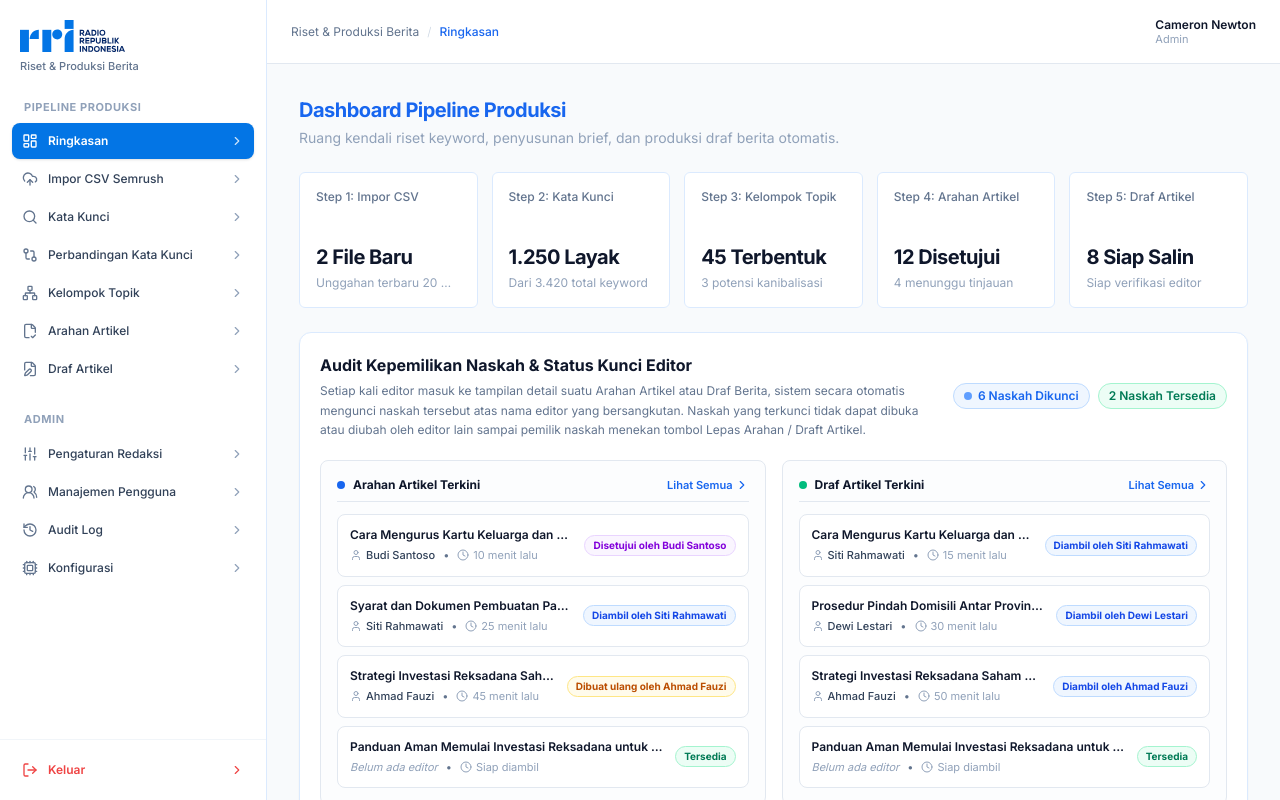
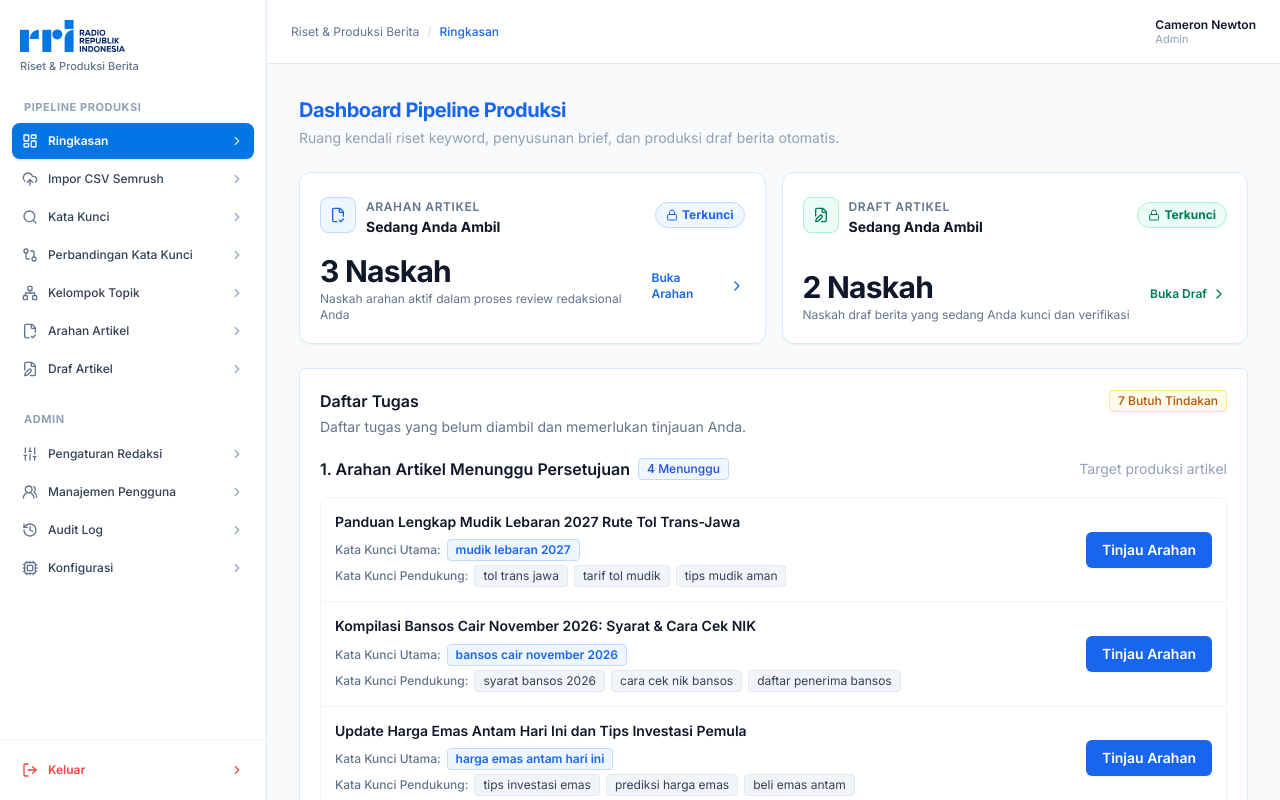
Before and after one commit to armansyahhkm1995/Aintelligence, a React (Vite) app: page / in a window 1280 px wide. Built offline with nearby package versions, Linux system fonts and the light colour scheme.

Commit message:
feat: customize Dashboard for editor role, add taken briefs/drafts summary cards, update task description, and remove top steps

```diff
--- a/src/components/layout/Sidebar.tsx
+++ b/src/components/layout/Sidebar.tsx
@@ -107,7 +107,7 @@ export const Sidebar: React.FC = () => {
             {pipelineNavItems
               .filter((item) => {
                 if (currentUser?.role === 'editor') {
-                  return item.id === 'brief' || item.id === 'draft'
+                  return item.id === 'dashboard' || item.id === 'brief' || item.id === 'draft'
                 }
                 return true
               })
--- a/src/pages/DashboardPage.tsx
+++ b/src/pages/DashboardPage.tsx
@@ -19,46 +19,17 @@ import {
   ShieldAlert,
   User,
   Clock,
+  FileCheck2,
+  FileEdit,
 } from 'lucide-react'
 
 export const DashboardPage: React.FC = () => {
-  const { setCurrentPage } = useApp()
+  const { setCurrentPage, currentUser } = useApp()
 
-  const [aiDecisionTab, setAiDecisionTab] = useState<'keyword' | 'cluster' | 'brief'>('brief')
-  const [overrideFilter, setOverrideFilter] = useState<'keyword' | 'cluster' | 'brief' | 'draft'>('keyword')
-
-  const steps = [
-    {
-      step: 'Step 1: Impor CSV',
-      count: '2 File Baru',
-      sub: 'Unggahan terbaru 20 menit lalu',
-      page: 'impor' as const,
-    },
-    {
-      step: 'Step 2: Kata Kunci',
-      count: '1.250 Layak',
-      sub: 'Dari 3.420 total keyword',
-      page: 'keyword' as const,
-    },
-    {
-      step: 'Step 3: Kelompok Topik',
-      count: '45 Terbentuk',
-      sub: '3 potensi kanibalisasi',
-      page: 'cluster' as const,
-    },
-    {
-      step: 'Step 4: Arahan Artikel',
-      count: '12 Disetujui',
-      sub: '4 menunggu tinjauan',
-      page: 'brief' as const,
-    },
-    {
-      step: 'Step 5: Draf Artikel',
-      count: '8 Siap Salin',
-      sub: 'Siap verifikasi editor',
-      page: 'draft' as const,
-    },
-  ]
+  const [aiDecisionTab, setAiDecisionTab] = useState<'keyword' | 'cluster' | 'brief' | 'draft'>('brief')
+  const [overrideFilter, setOverrideFilter] = useState<'keyword' | 'cluster' | 'brief' | 'draft'>(
+    currentUser?.role === 'editor' ? 'brief' : 'keyword'
+  )
 
   return (
     <div className="space-y-6">
@@ -72,238 +43,85 @@ export const DashboardPage: React.FC = () => {
         </p>
       </div>
 
-      {/* 5 Metrics Cards Row */}
-      <div className="grid grid-cols-2 sm:grid-cols-3 lg:grid-cols-5 gap-3 sm:gap-3.5">
-        {steps.map((item, i) => (
+      {/* Kartu Ringkasan Naskah yang Diambil oleh Editor */}
+      <div className="grid grid-cols-1 md:grid-cols-2 gap-4">
+        {/* Card 1: Arahan Artikel Diambil */}
         <div
-            key={i}
-            onClick={() => setCurrentPage(item.page)}
-            className="bg-white border border-[#DBEAFE] rounded-md p-3.5 sm:p-4 flex flex-col justify-between hover:border-blue-400 hover:shadow-xs transition-all cursor-pointer group min-h-[120px] sm:h-[136px]"
+          onClick={() => setCurrentPage('brief')}
+          className="bg-white border border-[#DBEAFE] rounded-xl p-5 shadow-xs hover:border-blue-400 hover:shadow-sm transition-all cursor-pointer group flex flex-col justify-between min-h-[120px]"
         >
-            <div className="text-[11px] sm:text-xs font-medium text-slate-500">{item.step}</div>
+          <div className="flex items-center justify-between">
+            <div className="flex items-center gap-2.5">
+              <div className="w-9 h-9 rounded-lg bg-blue-50 text-[#1866EF] border border-blue-200 flex items-center justify-center">
+                <FileCheck2 className="w-4 h-4" />
+              </div>
               <div>
-              <div className="text-lg sm:text-xl font-bold text-slate-900 tracking-tight">{item.count}</div>
-              {item.sub ? (
-                <div className="text-[11px] sm:text-xs text-slate-400 mt-1 truncate">{item.sub}</div>
-              ) : (
-                <div className="h-4" />
-              )}
+                <span className="text-xs font-semibold text-slate-500 uppercase tracking-wider">
+                  Arahan Artikel
+                </span>
+                <h3 className="text-sm font-bold text-slate-900 group-hover:text-[#1866EF] transition-colors">
+                  Sedang Anda Ambil
+                </h3>
               </div>
             </div>
-        ))}
+            <span className="px-2.5 py-1 rounded-full text-xs font-bold bg-blue-50 text-[#1866EF] border border-blue-200 flex items-center gap-1">
+              <Lock className="w-3 h-3" />
+              Terkunci
+            </span>
           </div>
 
-      {/* Audit Kepemilikan & Status Penguncian Editor (War Ticket Rule) */}
-      <div className="bg-white border border-[#DBEAFE] rounded-xl p-5 shadow-xs space-y-4">
-        {/* Header */}
-        <div className="flex flex-col sm:flex-row sm:items-center justify-between gap-2">
+          <div className="mt-4 flex items-baseline justify-between">
             <div>
-            <h2 className="text-base font-bold text-slate-900">
-              Audit Kepemilikan Naskah & Status Kunci Editor
-            </h2>
-            <p className="text-xs text-slate-500 max-w-4xl leading-relaxed mt-1">
-              Setiap kali editor masuk ke tampilan detail suatu Arahan Artikel atau Draf Berita, sistem secara otomatis mengunci naskah tersebut atas nama editor yang bersangkutan. Naskah yang terkunci tidak dapat dibuka atau diubah oleh editor lain sampai pemilik naskah menekan tombol Lepas Arahan / Draft Artikel.
+              <div className="text-2xl sm:text-3xl font-extrabold text-slate-900 tracking-tight">
+                3 Naskah
+              </div>
+              <p className="text-xs text-slate-500 mt-0.5">
+                Naskah arahan aktif dalam proses review redaksional Anda
               </p>
             </div>
-          <div className="flex items-center gap-2 shrink-0">
-            <span className="bg-blue-50 text-[#1866EF] text-xs font-semibold px-2.5 py-1 rounded-full border border-blue-200 flex items-center gap-1.5">
-              <span className="w-2 h-2 rounded-full bg-blue-500 animate-pulse"></span>
-              6 Naskah Dikunci
-            </span>
-            <span className="bg-emerald-50 text-emerald-700 text-xs font-semibold px-2.5 py-1 rounded-full border border-emerald-200">
-              2 Naskah Tersedia
+            <span className="text-xs font-semibold text-[#1866EF] flex items-center gap-1 group-hover:translate-x-0.5 transition-transform">
+              Buka Arahan <ChevronRight className="w-4 h-4" />
             </span>
           </div>
         </div>
 
-        {/* Dual Grid: Arahan Artikel vs Draf Artikel */}
-        <div className="grid grid-cols-1 lg:grid-cols-2 gap-4 pt-1">
-          {/* Kolom 1: Arahan Artikel (Brief) */}
-          <div className="border border-slate-200 rounded-lg p-4 space-y-3 bg-slate-50/40">
-            <div className="flex items-center justify-between pb-2 border-b border-slate-200">
-              <div className="flex items-center gap-2">
-                <span className="w-2 h-2 rounded-full bg-[#1866EF]"></span>
-                <span className="text-xs font-bold text-slate-900">Arahan Artikel Terkini</span>
+        {/* Card 2: Draft Artikel Diambil */}
+        <div
+          onClick={() => setCurrentPage('draft')}
+          className="bg-white border border-[#DBEAFE] rounded-xl p-5 shadow-xs hover:border-emerald-400 hover:shadow-sm transition-all cursor-pointer group flex flex-col justify-between min-h-[120px]"
+        >
+          <div className="flex items-center justify-between">
+            <div className="flex items-center gap-2.5">
+              <div className="w-9 h-9 rounded-lg bg-emerald-50 text-emerald-700 border border-emerald-200 flex items-center justify-center">
+                <FileEdit className="w-4 h-4" />
               </div>
-              <button
-                type="button"
-                onClick={() => setCurrentPage('brief')}
-                className="text-[11px] font-semibold text-[#1866EF] hover:underline cursor-pointer flex items-center gap-0.5"
-              >
-                <span>Lihat Semua</span>
-                <ChevronRight className="w-3.5 h-3.5" />
-              </button>
+              <div>
+                <span className="text-xs font-semibold text-slate-500 uppercase tracking-wider">
+                  Draft Artikel
+                </span>
+                <h3 className="text-sm font-bold text-slate-900 group-hover:text-emerald-700 transition-colors">
+                  Sedang Anda Ambil
+                </h3>
+              </div>
+            </div>
+            <span className="px-2.5 py-1 rounded-full text-xs font-bold bg-emerald-50 text-emerald-700 border border-emerald-200 flex items-center gap-1">
+              <Lock className="w-3 h-3" />
+              Terkunci
+            </span>
           </div>
 
-            <div className="space-y-2">
-              {[
-                {
-                  id: 'BRF-001',
-                  title: 'Cara Mengurus Kartu Keluarga dan Persyaratannya',
-                  editor: 'Budi Santoso',
-                  status: 'Disetujui oleh Budi Santoso',
-                  statusType: 'approved',
-                  time: '10 menit lalu',
-                },
-                {
-                  id: 'BRF-003',
-                  title: 'Syarat dan Dokumen Pembuatan Paspor Elektronik 2026',
-                  editor: 'Siti Rahmawati',
-                  status: 'Diambil oleh Siti Rahmawati',
-                  statusType: 'claimed',
-                  time: '25 menit lalu',
-                },
-                {
-                  id: 'BRF-005',
-                  title: 'Strategi Investasi Reksadana Saham bagi Pemula',
-                  editor: 'Ahmad Fauzi',
-                  status: 'Dibuat ulang oleh Ahmad Fauzi',
-                  statusType: 'regen',
-                  time: '45 menit lalu',
-                },
-                {
-                  id: 'BRF-004',
-                  title: 'Panduan Aman Memulai Investasi Reksadana untuk Gen-Z',
-                  editor: '-',
-                  status: 'Tersedia',
-                  statusType: 'available',
-                  time: 'Siap diambil',
-                },
-              ].map((item, idx) => (
-                <div
-                  key={idx}
-                  onClick={() => setCurrentPage('brief')}
-                  className="p-3 bg-white border border-slate-200 rounded-lg flex items-center justify-between gap-3 hover:border-blue-300 hover:shadow-2xs transition-all cursor-pointer"
-                >
-                  <div className="min-w-0 flex-1">
-                    <p className="text-xs font-semibold text-slate-900 truncate">
-                      {item.title}
+          <div className="mt-4 flex items-baseline justify-between">
+            <div>
+              <div className="text-2xl sm:text-3xl font-extrabold text-slate-900 tracking-tight">
+                2 Naskah
+              </div>
+              <p className="text-xs text-slate-500 mt-0.5">
+                Naskah draf berita yang sedang Anda kunci dan verifikasi
               </p>
-                    <div className="flex items-center gap-2 text-[11px] text-slate-500 mt-1">
-                      {item.editor !== '-' ? (
-                        <span className="flex items-center gap-1 font-medium text-slate-700">
-                          <User className="w-3 h-3 text-slate-400" />
-                          {item.editor}
+            </div>
+            <span className="text-xs font-semibold text-emerald-700 flex items-center gap-1 group-hover:translate-x-0.5 transition-transform">
+              Buka Draf <ChevronRight className="w-4 h-4" />
             </span>
-                      ) : (
-                        <span className="text-slate-400 italic">Belum ada editor</span>
-                      )}
-                      <span>•</span>
-                      <span className="flex items-center gap-1 text-slate-400">
-                        <Clock className="w-3 h-3" />
-                        {item.time}
-                      </span>
-                    </div>
-                  </div>
-
-                  <span
-                    className={`px-2 py-0.5 rounded-full text-[10px] font-bold shrink-0 border ${
-                      item.statusType === 'available'
-                        ? 'bg-emerald-50 text-emerald-700 border-emerald-200'
-                        : item.statusType === 'approved'
-                        ? 'bg-purple-50 text-purple-700 border-purple-200'
-                        : item.statusType === 'regen'
-                        ? 'bg-amber-50 text-amber-700 border-amber-200'
-                        : 'bg-blue-50 text-blue-700 border-blue-200'
-                    }`}
-                  >
-                    {item.status}
-                  </span>
-                </div>
-              ))}
-            </div>
-          </div>
-
-          {/* Kolom 2: Draf Artikel (Draft) */}
-          <div className="border border-slate-200 rounded-lg p-4 space-y-3 bg-slate-50/40">
-            <div className="flex items-center justify-between pb-2 border-b border-slate-200">
-              <div className="flex items-center gap-2">
-                <span className="w-2 h-2 rounded-full bg-emerald-500"></span>
-                <span className="text-xs font-bold text-slate-900">Draf Artikel Terkini</span>
-              </div>
-              <button
-                type="button"
-                onClick={() => setCurrentPage('draft')}
-                className="text-[11px] font-semibold text-[#1866EF] hover:underline cursor-pointer flex items-center gap-0.5"
-              >
-                <span>Lihat Semua</span>
-                <ChevronRight className="w-3.5 h-3.5" />
-              </button>
-            </div>
-
-            <div className="space-y-2">
-              {[
-                {
-                  id: 'DFT-001',
-                  title: 'Cara Mengurus Kartu Keluarga dan Persyaratannya',
-                  editor: 'Siti Rahmawati',
-                  status: 'Diambil oleh Siti Rahmawati',
-                  statusType: 'claimed',
-                  time: '15 menit lalu',
-                },
-                {
-                  id: 'DFT-003',
-                  title: 'Prosedur Pindah Domisili Antar Provinsi Tanpa Surat Pengantar RT',
-                  editor: 'Dewi Lestari',
-                  status: 'Diambil oleh Dewi Lestari',
-                  statusType: 'claimed',
-                  time: '30 menit lalu',
-                },
-                {
-                  id: 'DFT-005',
-                  title: 'Strategi Investasi Reksadana Saham bagi Pemula',
-                  editor: 'Ahmad Fauzi',
-                  status: 'Diambil oleh Ahmad Fauzi',
-                  statusType: 'claimed',
-                  time: '50 menit lalu',
-                },
-                {
-                  id: 'DFT-004',
-                  title: 'Panduan Aman Memulai Investasi Reksadana untuk Gen-Z',
-                  editor: '-',
-                  status: 'Tersedia',
-                  statusType: 'available',
-                  time: 'Siap diambil',
-                },
-              ].map((item, idx) => (
-                <div
-                  key={idx}
-                  onClick={() => setCurrentPage('draft')}
-                  className="p-3 bg-white border border-slate-200 rounded-lg flex items-center justify-between gap-3 hover:border-blue-300 hover:shadow-2xs transition-all cursor-pointer"
-                >
-                  <div className="min-w-0 flex-1">
-                    <p className="text-xs font-semibold text-slate-900 truncate">
-                      {item.title}
-                    </p>
-                    <div className="flex items-center gap-2 text-[11px] text-slate-500 mt-1">
-                      {item.editor !== '-' ? (
-                        <span className="flex items-center gap-1 font-medium text-slate-700">
-                          <User className="w-3 h-3 text-slate-400" />
-                          {item.editor}
-                        </span>
-                      ) : (
-                        <span className="text-slate-400 italic">Belum ada editor</span>
-                      )}
-                      <span>•</span>
-                      <span className="flex items-center gap-1 text-slate-400">
-                        <Clock className="w-3 h-3" />
-                        {item.time}
-                      </span>
-                    </div>
-                  </div>
-
-                  <span
-                    className={`px-2 py-0.5 rounded-full text-[10px] font-bold shrink-0 border ${
-                      item.statusType === 'available'
-                        ? 'bg-emerald-50 text-emerald-700 border-emerald-200'
-                        : 'bg-blue-50 text-blue-700 border-blue-200'
-                    }`}
-                  >
-                    {item.status}
-                  </span>
-                </div>
-              ))}
-            </div>
           </div>
         </div>
       </div>
@@ -320,8 +138,8 @@ export const DashboardPage: React.FC = () => {
               7 Butuh Tindakan
             </span>
           </div>
-          <p className="text-sm text-slate-400 mt-1">
-            Item bottleneck prioritas yang menunggu persetujuan dan penyuntingan Anda.
+          <p className="text-xs sm:text-sm text-slate-500 mt-1">
+            Daftar tugas yang belum diambil dan memerlukan tinjauan Anda.
           </p>
         </div>
 
@@ -583,6 +401,32 @@ export const DashboardPage: React.FC = () => {
         </div>
 
         {/* Tab Selector: Full width matching SettingsPage */}
+        {currentUser?.role === 'editor' ? (
+          <div className="border border-[#DBEAFE] rounded-[6px] p-1 flex sm:grid sm:grid-cols-2 gap-1 bg-white select-none overflow-x-auto w-full">
+            <button
+              type="button"
+              onClick={() => setAiDecisionTab('brief')}
+              className={`h-[36px] px-3 shrink-0 sm:shrink rounded-[4px] text-xs font-semibold transition-all flex items-center justify-center whitespace-nowrap cursor-pointer ${
+                aiDecisionTab === 'brief'
+                  ? 'bg-[#1866EF] text-white shadow-xs'
+                  : 'text-slate-500 hover:text-slate-900 hover:bg-slate-50'
+              }`}
+            >
+              Arahan Artikel
+            </button>
+            <button
+              type="button"
+              onClick={() => setAiDecisionTab('draft')}
+              className={`h-[36px] px-3 shrink-0 sm:shrink rounded-[4px] text-xs font-semibold transition-all flex items-center justify-center whitespace-nowrap cursor-pointer ${
+                aiDecisionTab === 'draft'
+                  ? 'bg-[#1866EF] text-white shadow-xs'
+                  : 'text-slate-500 hover:text-slate-900 hover:bg-slate-50'
+              }`}
+            >
+              Draf Artikel
+            </button>
+          </div>
+        ) : (
           <div className="border border-[#DBEAFE] rounded-[6px] p-1 flex sm:grid sm:grid-cols-3 gap-1 bg-white select-none overflow-x-auto w-full">
             <button
               type="button"
@@ -618,6 +462,7 @@ export const DashboardPage: React.FC = () => {
               Arahan & Draf Artikel
             </button>
           </div>
+        )}
 
         {/* Tab Content 1: Saring Kata Kunci */}
         {aiDecisionTab === 'keyword' && (
@@ -779,6 +624,74 @@ export const DashboardPage: React.FC = () => {
             </div>
           </div>
         )}
+
+        {/* Tab Content 4: Draf Artikel Khusus Editor */}
+        {aiDecisionTab === 'draft' && (
+          <div className="space-y-4">
+            <div className="p-4 border border-[#DBEAFE] rounded-xl bg-white space-y-3.5 shadow-2xs">
+              <div className="flex flex-col sm:flex-row sm:items-center justify-between gap-2">
+                <div>
+                  <span className="text-[11px] font-bold text-slate-400 uppercase tracking-wider">
+                    Draf Naskah Terverifikasi AI
+                  </span>
+                  <h3 className="text-base font-bold text-[#1866EF] mt-0.5">
+                    Panduan Aman Memulai Investasi Reksadana untuk Gen-Z
+                  </h3>
+                </div>
+                <span className="px-2.5 py-1 rounded-full bg-[#ECFDF5] border border-[#A7F3D0] text-[#15803D] text-xs font-bold self-start sm:self-auto">
+                  Status: Siap Salin &amp; Review
+                </span>
+              </div>
+
+              {/* Grid 4 Evaluasi Keputusan Redaksional AI pada Draf */}
+              <div className="grid grid-cols-1 md:grid-cols-2 lg:grid-cols-4 gap-3 pt-1">
+                <div className="p-3 bg-slate-50/70 border border-slate-200/80 rounded-lg space-y-1">
+                  <span className="text-[10px] font-bold text-slate-500 block uppercase">
+                    1. Struktur Lead 5W+1H
+                  </span>
+                  <p className="text-xs text-slate-800 font-medium">
+                    Paragraf pembuka memuat fokus edukasi, menjabarkan apa itu reksadana, modal minimal Rp10.000, serta legalitas perlindungan OJK.
+                  </p>
+                </div>
+                <div className="p-3 bg-slate-50/70 border border-slate-200/80 rounded-lg space-y-1">
+                  <span className="text-[10px] font-bold text-slate-500 block uppercase">
+                    2. Kepatuhan Buku Gaya
+                  </span>
+                  <p className="text-xs text-slate-800 font-medium">
+                    Tata bahasa baku KBBI, netral, menguraikan akronim APERD dan RDN, serta menyertakan klausul disclaimer risiko investasi.
+                  </p>
+                </div>
+                <div className="p-3 bg-slate-50/70 border border-slate-200/80 rounded-lg space-y-1">
+                  <span className="text-[10px] font-bold text-slate-500 block uppercase">
+                    3. Keterbacaan &amp; SEO
+                  </span>
+                  <p className="text-xs text-slate-800 font-medium">
+                    Skor Flesch 72 (mudah dipahami pembaca pemula), kepadatan kata kunci 1.8%, dan struktur subjudul ramah mesin telusur.
+                  </p>
+                </div>
+                <div className="p-3 bg-slate-50/70 border border-slate-200/80 rounded-lg space-y-1">
+                  <span className="text-[10px] font-bold text-slate-500 block uppercase">
+                    4. Orisinalitas &amp; Kemiripan
+                  </span>
+                  <p className="text-xs text-slate-800 font-medium">
+                    Tingkat kemiripan naskah 18.4% (aman di bawah ambang 20%), sitasi langsung ke regulasi resmi OJK dan BI telah diproteksi.
+                  </p>
+                </div>
+              </div>
+
+              {/* Kesimpulan Naratif AI untuk Draf */}
+              <div className="p-4 bg-[#EFF6FF] border border-[#BFDBFE] rounded-xl space-y-1.5 mt-2">
+                <div className="flex items-center gap-1.5 text-xs font-bold text-[#1866EF]">
+                  <Sparkles className="w-4 h-4" />
+                  <span>Kesimpulan Keputusan AI (Pertimbangan Produksi Draf):</span>
+                </div>
+                <p className="text-xs text-slate-800 leading-relaxed text-justify">
+                  Draf artikel diproduksi secara komprehensif mengikuti arahan editorial sebelumnya. AI memastikan seluruh paragraf mengalir logis tanpa repetisi informasi, bebas dari kata kunci terlarang atau frasa spekulatif, dan siap disalin oleh editor ke CMS portal berita RRI.
+                </p>
+              </div>
+            </div>
+          </div>
+        )}
       </div>
 
       {/* ========================================================================= */}
@@ -904,11 +817,19 @@ export const DashboardPage: React.FC = () => {
           </p>
         </div>
 
-        {/* Module Filter Tabs: Full width matching SettingsPage (4 tabs, 'all' removed) */}
-        <div className="border border-[#DBEAFE] rounded-[6px] p-1 flex sm:grid sm:grid-cols-4 gap-1 bg-white select-none overflow-x-auto w-full">
+        {/* Module Filter Tabs: Full width matching SettingsPage (Filtered for Editor) */}
+        <div
+          className={`border border-[#DBEAFE] rounded-[6px] p-1 flex sm:grid ${
+            currentUser?.role === 'editor' ? 'sm:grid-cols-2' : 'sm:grid-cols-4'
+          } gap-1 bg-white select-none overflow-x-auto w-full`}
+        >
           {[
+            ...(currentUser?.role === 'editor'
+              ? []
+              : [
                   { id: 'keyword', label: 'Kata Kunci' },
                   { id: 'cluster', label: 'Kelompok Topik' },
+                ]),
             { id: 'brief', label: 'Arahan Artikel' },
             { id: 'draft', label: 'Draf Artikel' },
           ].map((f) => (
```
Also changed, not shown: src/components/layout/AppLayout.tsx (+8 -3 lines). Lines whose indentation alone changed are shown as unchanged.
